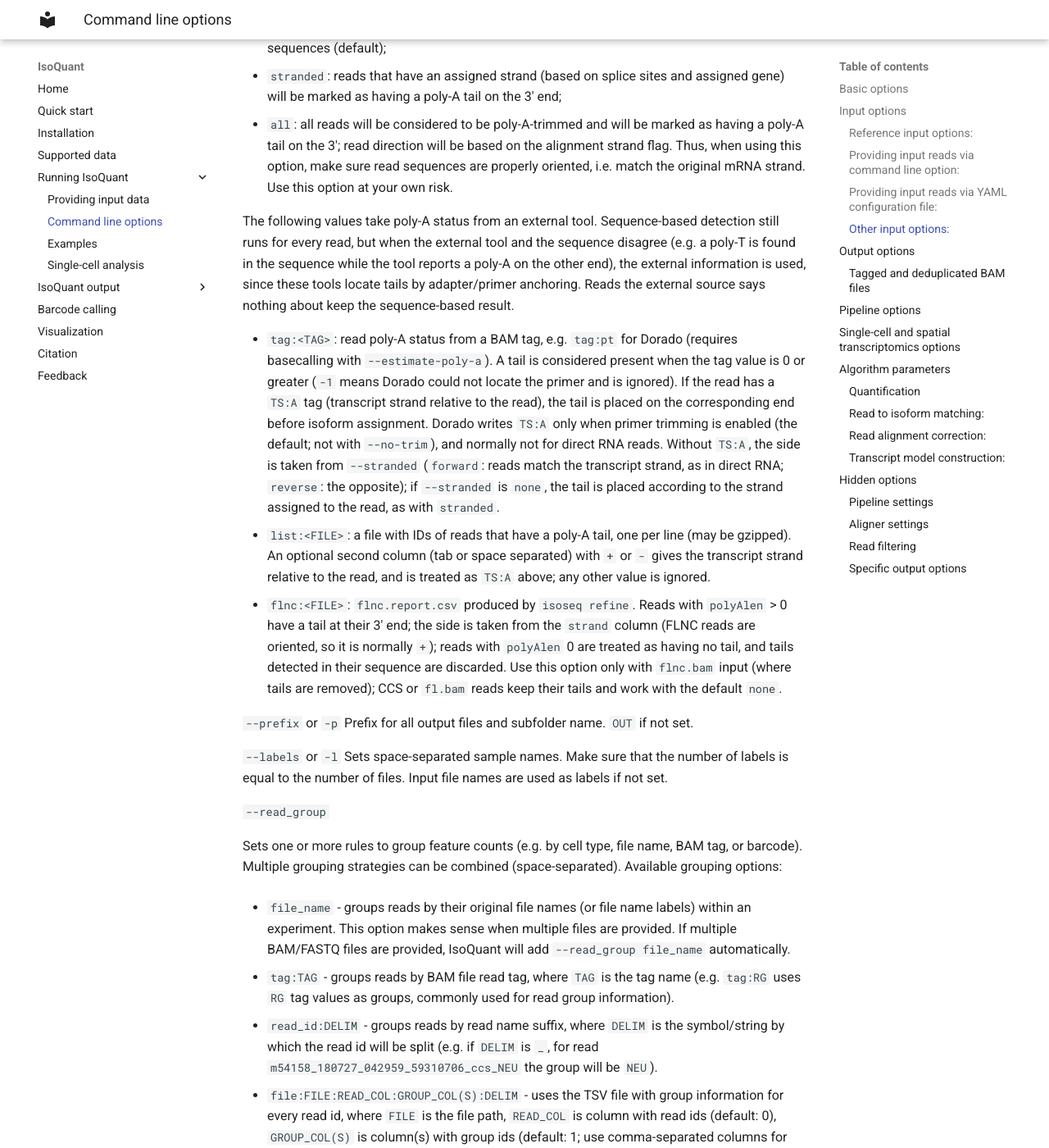
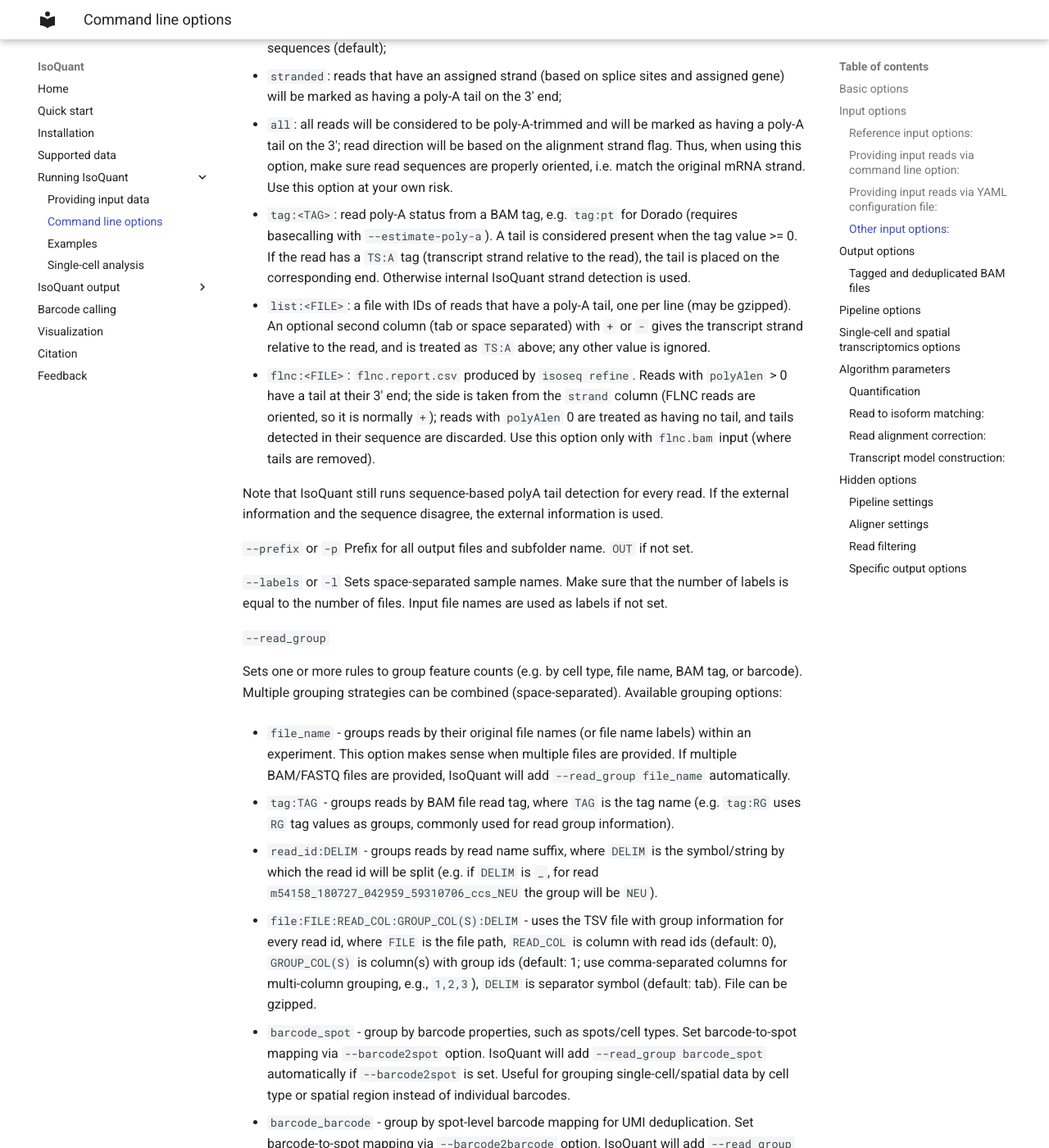
Before and after one commit to ablab/IsoQuant, an MkDocs documentation site: the page built from docs/cmd.md, in a window 1280 px wide and 1400 px high, scrolled down 2195 px. Shown: the whole window at 82% size. Built offline with MkDocs 1.6.1 and Material for MkDocs 9.7.7, drawn with Linux system fonts in a browser that asks for light colours.

Commit message:
Update documentation for poly-A status detection
Clarified the usage of BAM tags for poly-A status detection and streamlined the explanation of external tools.

```diff
--- a/docs/cmd.md
+++ b/docs/cmd.md
@@ -97,25 +97,15 @@
   having a poly-A tail on the 3'; read direction will be based on the alignment strand flag.
   Thus, when using this option, make sure read sequences are properly oriented, i.e. match the original mRNA strand.
   Use this option at your own risk.
-
-The following values take poly-A status from an external tool. Sequence-based detection still runs for every read,
-but when the external tool and the sequence disagree (e.g. a poly-T is found in the sequence while the tool reports a
-poly-A on the other end), the external information is used, since these tools locate tails by adapter/primer anchoring.
-Reads the external source says nothing about keep the sequence-based result.
-
-  - `tag:<TAG>`: read poly-A status from a BAM tag, e.g. `tag:pt` for Dorado (requires basecalling with `--estimate-poly-a`).
-  A tail is considered present when the tag value is 0 or greater (`-1` means Dorado could not locate the primer and is ignored).
-  If the read has a `TS:A` tag (transcript strand relative to the read), the tail is placed on the corresponding end before
-  isoform assignment. Dorado writes `TS:A` only when primer trimming is enabled (the default; not with `--no-trim`),
-  and normally not for direct RNA reads. Without `TS:A`, the side is taken from `--stranded`
-  (`forward`: reads match the transcript strand, as in direct RNA; `reverse`: the opposite);
-  if `--stranded` is `none`, the tail is placed according to the strand assigned to the read, as with `stranded`.
+  - `tag:<TAG>`: read poly-A status from a BAM tag, e.g. `tag:pt` for Dorado (requires basecalling with `--estimate-poly-a`). A tail is considered present when the tag value >= 0.
+  If the read has a `TS:A` tag (transcript strand relative to the read), the tail is placed on the corresponding end. Otherwise internal IsoQuant strand detection is used.
   - `list:<FILE>`: a file with IDs of reads that have a poly-A tail, one per line (may be gzipped).
-  An optional second column (tab or space separated) with `+` or `-` gives the transcript strand relative to the read,
-  and is treated as `TS:A` above; any other value is ignored.
+  An optional second column (tab or space separated) with `+` or `-` gives the transcript strand relative to the read, and is treated as `TS:A` above; any other value is ignored.
   - `flnc:<FILE>`: `flnc.report.csv` produced by `isoseq refine`. Reads with `polyAlen` > 0 have a tail at their 3' end;
   the side is taken from the `strand` column (FLNC reads are oriented, so it is normally `+`); reads with `polyAlen` 0 are treated as having no tail, and tails detected in their sequence are discarded.
-  Use this option only with `flnc.bam` input (where tails are removed); CCS or `fl.bam` reads keep their tails and work with the default `none`.
+  Use this option only with `flnc.bam` input (where tails are removed).
+
+Note that IsoQuant still runs sequence-based polyA tail detection for every read. If the external information and the sequence disagree, the external information is used.
 
 `--prefix` or `-p`
     Prefix for all output files and subfolder name. `OUT` if not set.
```
